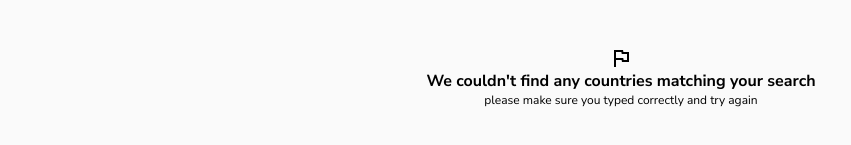
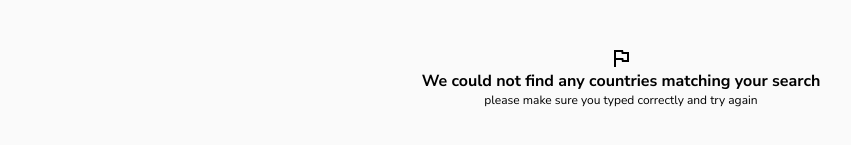
Before and after one commit to bernardocastro/Countries-Rest, a Next.js app: page / in a window 1280 px wide. Shown: the part 161-306 px from the top of the page, without its empty margins (19-870 px from the left). Built offline with nearby package versions, Linux system fonts and the light colour scheme; no server answers.

Commit message:
Fixing typo

```diff
--- a/src/app/page.js
+++ b/src/app/page.js
@@ -109,7 +109,7 @@ export default function Home() {
           <NoResultsWrapper>
             <NoResultsContent>
               <FlagOutlinedIcon style={{ width: 'auto' }} />
-              <NoResultsTitle>We couldn't find any countries matching your search</NoResultsTitle>
+              <NoResultsTitle>We could not find any countries matching your search</NoResultsTitle>
               <NoResultsSubtext>please make sure you typed correctly and try again</NoResultsSubtext>
             </NoResultsContent>
           </NoResultsWrapper>
```
